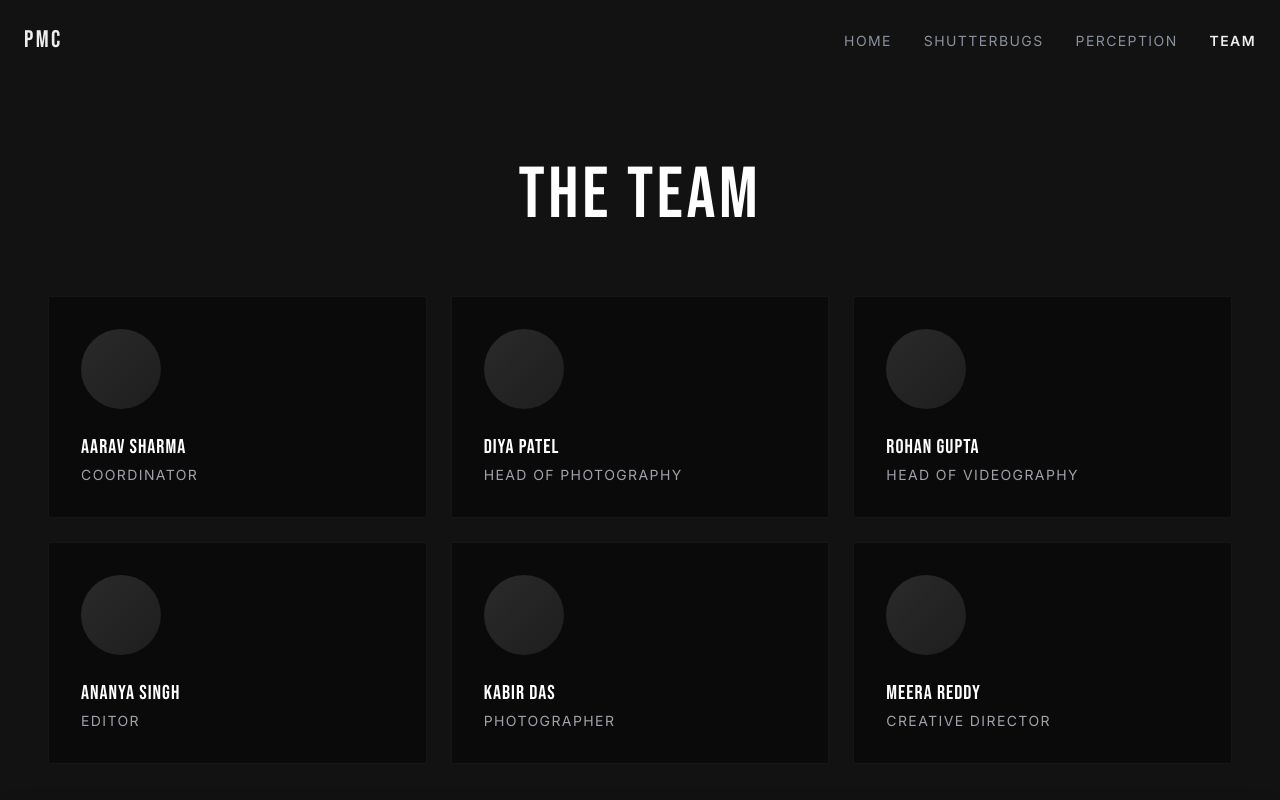
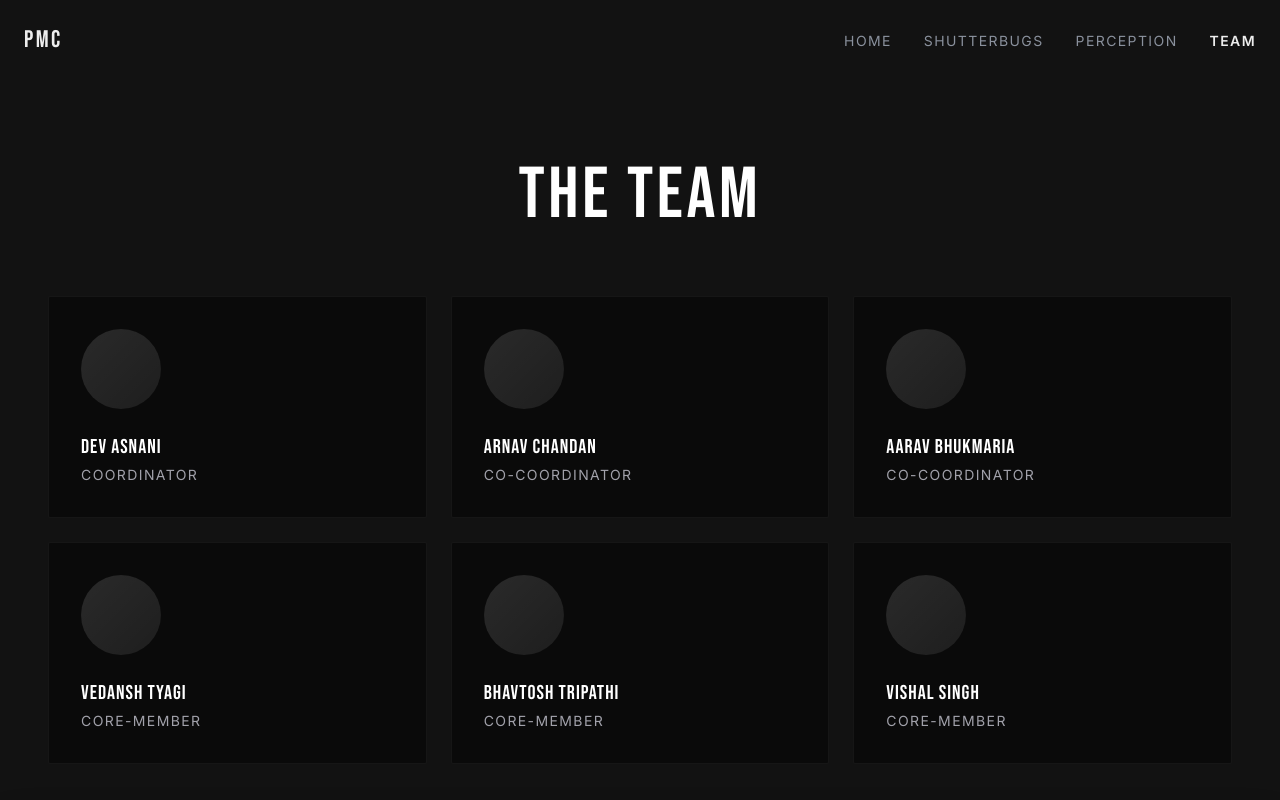
Before and after one commit to dotcomVishal/PMC, a React (Vite) app in the folder frontend/: page /team in a window 1280 px wide. Shown: the top 800 px of the page. Built offline with nearby package versions, Linux system fonts and the light colour scheme.

Commit message:
style: add vertical typography to home, fix filmstrip position, update perception icons

```diff
--- a/frontend/src/components/FilmStrip.tsx
+++ b/frontend/src/components/FilmStrip.tsx
@@ -6,7 +6,7 @@ export default function FilmStrip({ position = 'top' }: { position?: 'top' | 'bo
   return (
     <>
       {(position === 'top' || position === 'both') && (
-        <div className="absolute top-0 left-0 w-full z-0">
+        <div className="absolute top-24 left-0 w-full z-0">
           {strip}
         </div>
       )}
--- a/frontend/src/components/Home.tsx
+++ b/frontend/src/components/Home.tsx
@@ -76,6 +76,16 @@ export default function Home() {
             />
             {/* Dark overlay to simulate depth fading */}
             <div ref={overlayRef} className="absolute inset-0 bg-black/80"></div>
+
+            {/* Left Edge Text */}
+            <div className="absolute top-1/2 left-4 md:left-12 -translate-y-1/2 -rotate-90 origin-center pointer-events-none mix-blend-plus-lighter opacity-80">
+              <span className="text-white font-display font-bold text-2xl md:text-5xl tracking-tighter" style={{ transform: 'scaleY(1.5)', display: 'inline-block' }}>CHOOSE PASSION.</span>
+            </div>
+
+            {/* Right Edge Text */}
+            <div className="absolute top-1/2 right-4 md:right-12 -translate-y-1/2 rotate-90 origin-center pointer-events-none mix-blend-plus-lighter opacity-80">
+              <span className="text-white font-display font-bold text-2xl md:text-5xl tracking-tighter" style={{ transform: 'scaleY(1.5)', display: 'inline-block' }}>CHOOSE PMC</span>
+            </div>
           </div>
         </div>
 
--- a/frontend/src/components/Perception.tsx
+++ b/frontend/src/components/Perception.tsx
@@ -46,10 +46,10 @@ export default function Perception() {
           </div>
           <div className="flex gap-4 mt-6 md:mt-0">
             <a href="https://www.youtube.com/@PerceptionIITMandi/" target="_blank" rel="noreferrer" className="p-3 border border-secondary/30 hover:border-primary rounded-full hover:bg-white/10 transition-colors">
-              <Video size={24} />
+              <svg xmlns="http://www.w3.org/2000/svg" width="24" height="24" viewBox="0 0 24 24" fill="none" stroke="currentColor" strokeWidth="2" strokeLinecap="round" strokeLinejoin="round"><path d="M22.54 6.42a2.78 2.78 0 0 0-1.94-2C18.88 4 12 4 12 4s-6.88 0-8.6.46a2.78 2.78 0 0 0-1.94 2A29 29 0 0 0 1 11.75a29 29 0 0 0 .46 5.33A2.78 2.78 0 0 0 3.4 19c1.72.46 8.6.46 8.6.46s6.88 0 8.6-.46a2.78 2.78 0 0 0 1.94-2 29 29 0 0 0 .46-5.25 29 29 0 0 0-.46-5.33z"></path><polygon points="9.75 15.02 15.5 11.75 9.75 8.48 9.75 15.02"></polygon></svg>
             </a>
             <a href="https://www.instagram.com/perception_iitmandi/" target="_blank" rel="noreferrer" className="p-3 border border-secondary/30 hover:border-primary rounded-full hover:bg-white/10 transition-colors">
-              <Video size={24} />
+              <svg xmlns="http://www.w3.org/2000/svg" width="24" height="24" viewBox="0 0 24 24" fill="none" stroke="currentColor" strokeWidth="2" strokeLinecap="round" strokeLinejoin="round"><rect width="20" height="20" x="2" y="2" rx="5" ry="5"></rect><path d="M16 11.37A4 4 0 1 1 12.63 8 4 4 0 0 1 16 11.37z"></path><line x1="17.5" x2="17.51" y1="6.5" y2="6.5"></line></svg>
             </a>
           </div>
         </div>
--- a/frontend/src/components/Team.tsx
+++ b/frontend/src/components/Team.tsx
@@ -6,12 +6,12 @@ import FilmStrip from './FilmStrip';
 gsap.registerPlugin(ScrollTrigger);
 
 const members = [
-  { name: "Aarav Sharma", role: "Coordinator" },
-  { name: "Diya Patel", role: "Head of Photography" },
-  { name: "Rohan Gupta", role: "Head of Videography" },
-  { name: "Ananya Singh", role: "Editor" },
-  { name: "Kabir Das", role: "Photographer" },
-  { name: "Meera Reddy", role: "Creative Director" }
+  { name: "Dev Asnani", role: "Coordinator" },
+  { name: "Arnav Chandan", role: "Co-Coordinator" },
+  { name: "Aarav Bhukmaria", role: "Co-Coordinator" },
+  { name: "Vedansh Tyagi", role: "Core-Member" },
+  { name: "Bhavtosh Tripathi", role: "Core-Member" },
+  { name: "Vishal Singh", role: "Core-Member" }
 ];
 
 export default function Team() {
```
